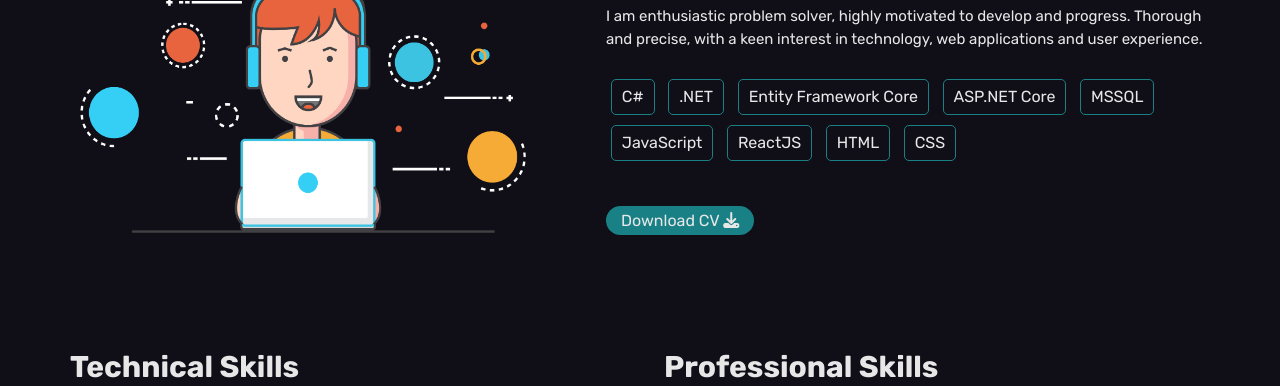
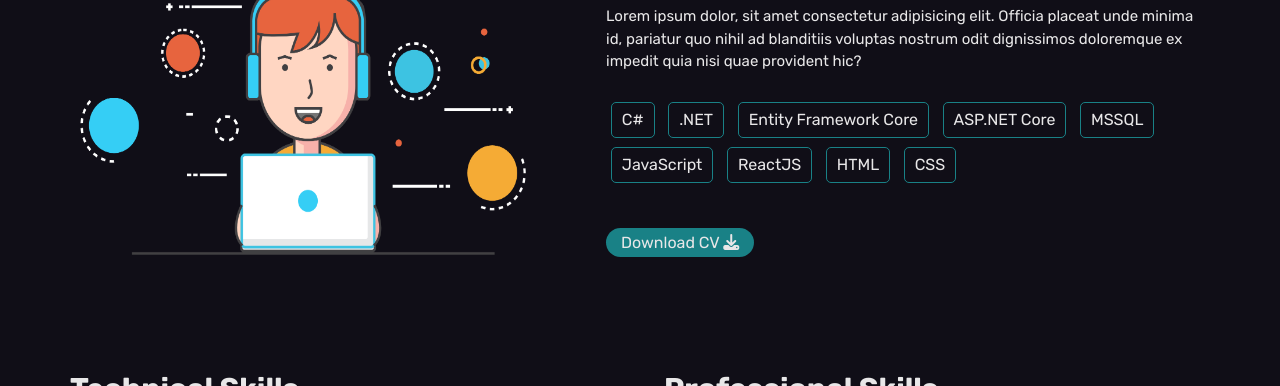
Before and after one commit to PetarPaunov/University-Project, a plain HTML site: page index.html in a window 1280 px wide. Shown: the part 714-1100 px from the top of the page. Drawn offline with Linux system fonts and the light colour scheme.

Commit message:
second commit

```diff
--- a/index.html
+++ b/index.html
@@ -93,9 +93,7 @@
         <div class="content">
           <h2 class="me">About Me</h2>
           <p class="info">
-            I am enthusiastic problem solver, highly motivated to develop and
-            progress. Thorough and precise, with a keen interest in technology,
-            web applications and user experience.
+            Lorem ipsum dolor, sit amet consectetur adipisicing elit. Officia placeat unde minima id, pariatur quo nihil ad blanditiis voluptas nostrum odit dignissimos doloremque ex impedit quia nisi quae provident hic?
           </p>
 
           <div class="lenguages">
```
